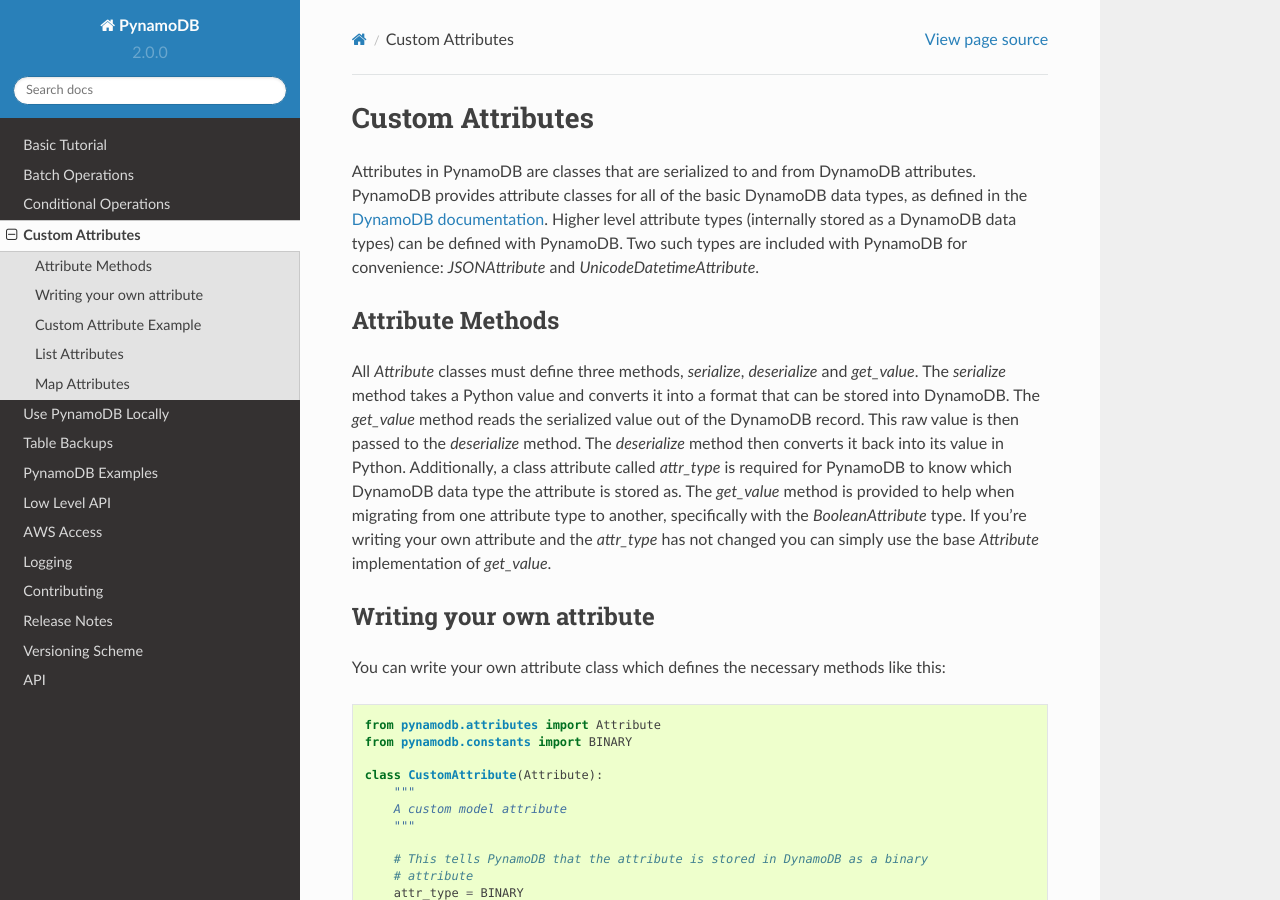
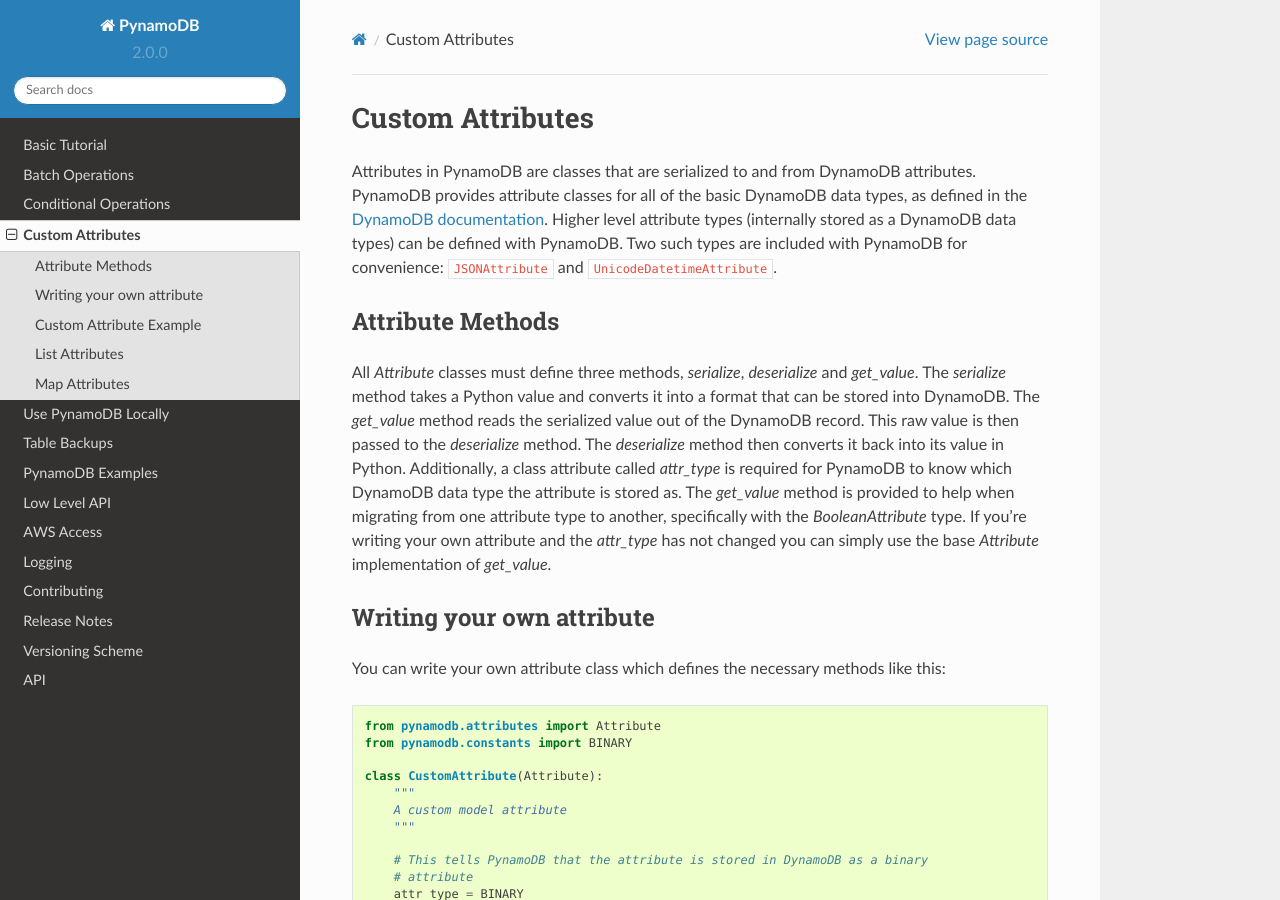
Before and after one commit to pynamodb/PynamoDB, a Sphinx documentation site: the page built from docs/attributes.rst, in a window 1280 px wide and 900 px high. Built offline with Sphinx 7.4.7 and the Read the Docs theme 2.0.0, drawn with Linux system fonts in a browser that asks for light colours; pages that are not in the unit, such as notebooks, are missing from menus.

Commit message:
try this for emphasis

```diff
--- a/docs/attributes.rst
+++ b/docs/attributes.rst
@@ -4,7 +4,7 @@
 Attributes in PynamoDB are classes that are serialized to and from DynamoDB attributes. PynamoDB provides attribute classes
 for all of the basic DynamoDB data types, as defined in the `DynamoDB documentation <http://docs.aws.amazon.com/amazondynamodb/latest/developerguide/DataModel.html>`_.
 Higher level attribute types (internally stored as a DynamoDB data types) can be defined with PynamoDB. Two such types
-are included with PynamoDB for convenience: `JSONAttribute` and `UnicodeDatetimeAttribute`.
+are included with PynamoDB for convenience: ``JSONAttribute`` and ``UnicodeDatetimeAttribute``.
 
 Attribute Methods
 -----------------
```
